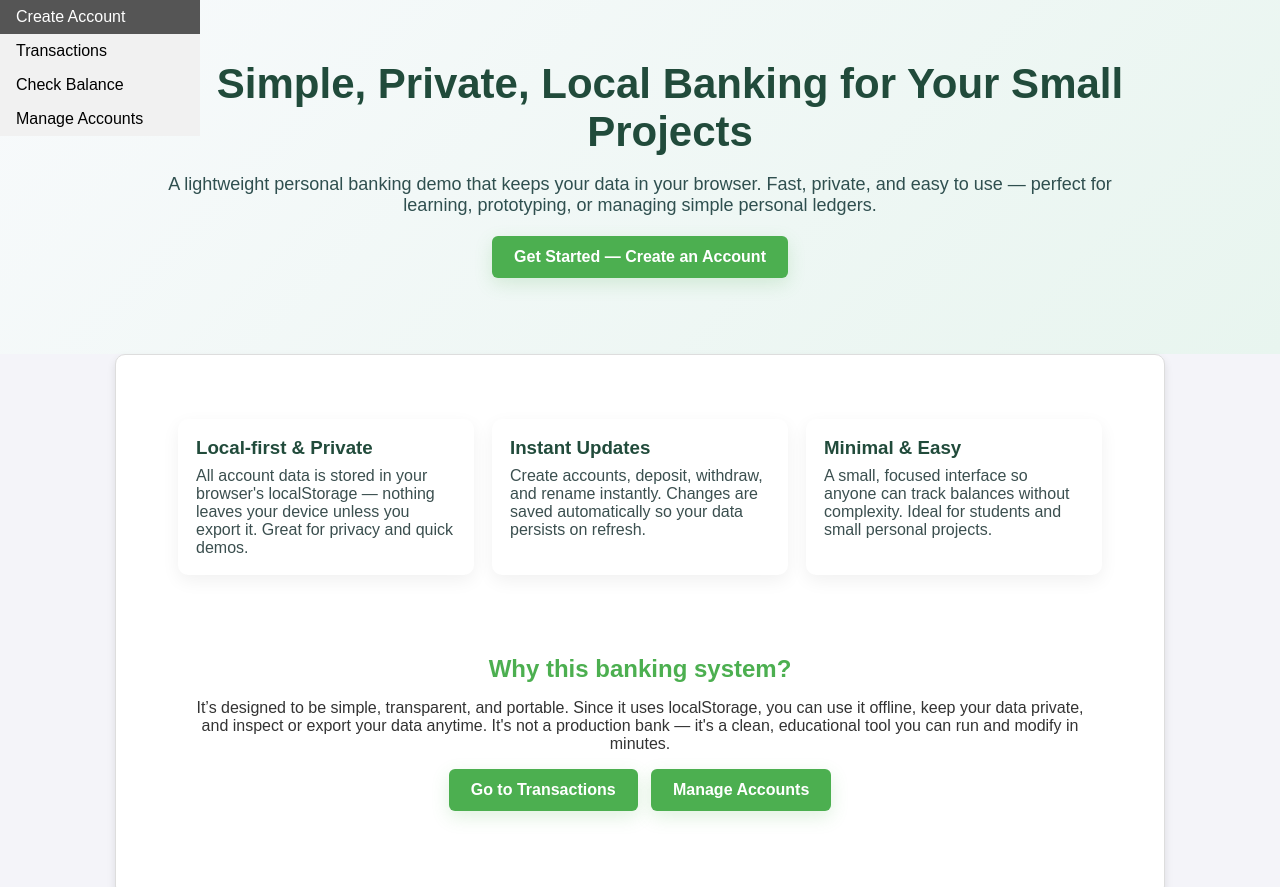
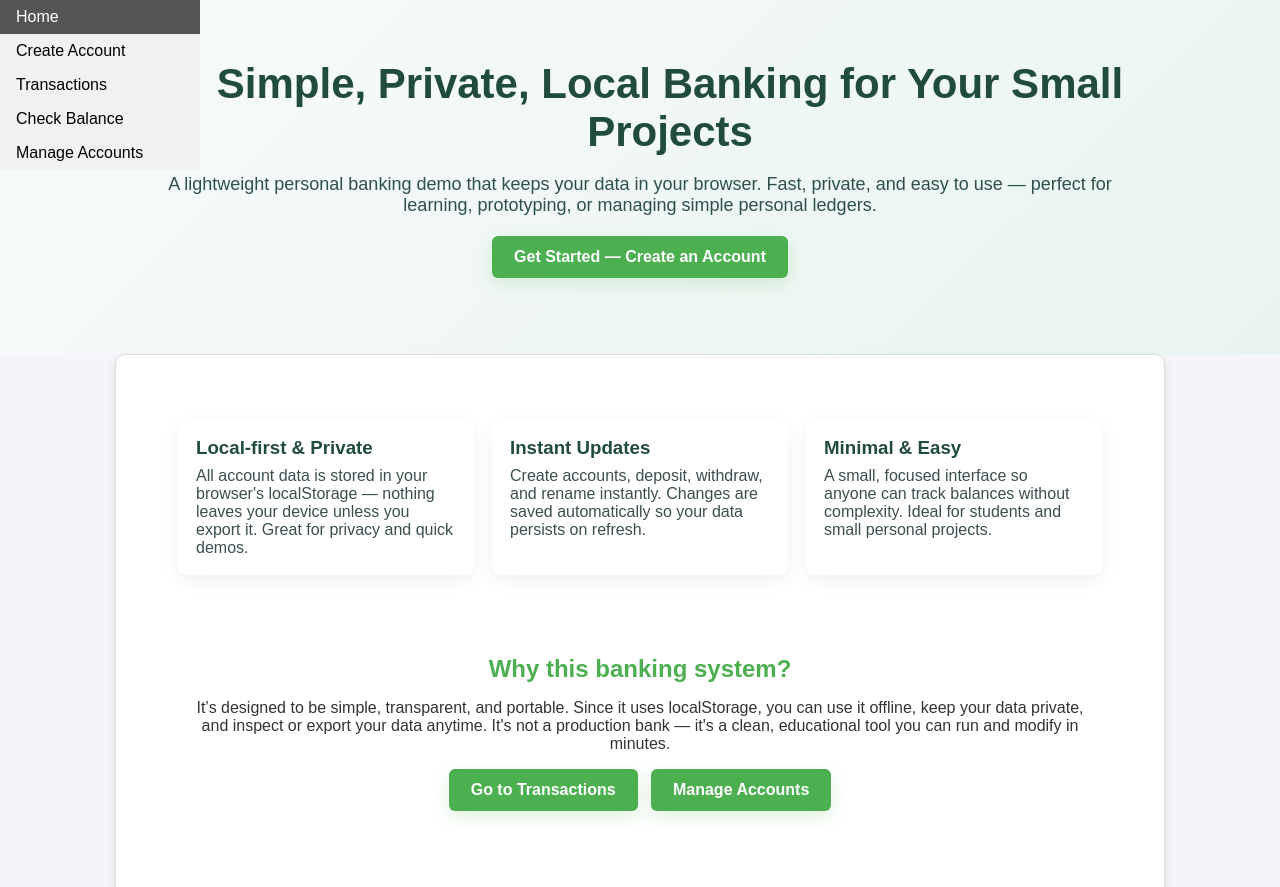
Before and after one commit to Strangercmd/Test2, a plain HTML site: page index.html in a window 1280 px wide. Shown: the top 887 px of the page. Drawn offline with Linux system fonts and the light colour scheme.

Commit message:
Created home button

```diff
--- a/index.html
+++ b/index.html
@@ -9,6 +9,7 @@
 <body>
     <nav id="navbar">
         <ul>
+            <li><a href="index.html">Home</a></li>
             <li><a href="create_acc.html">Create Account</a></li>
             <li><a href="transactions.html">Transactions</a></li>
             <li><a href="check_balance.html">Check Balance</a></li>
```
Also changed, not shown: check_balance.html (+1 -0 lines), create_acc.html (+1 -0 lines), manage_acc.html (+1 -0 lines), transactions.html (+1 -0 lines).
